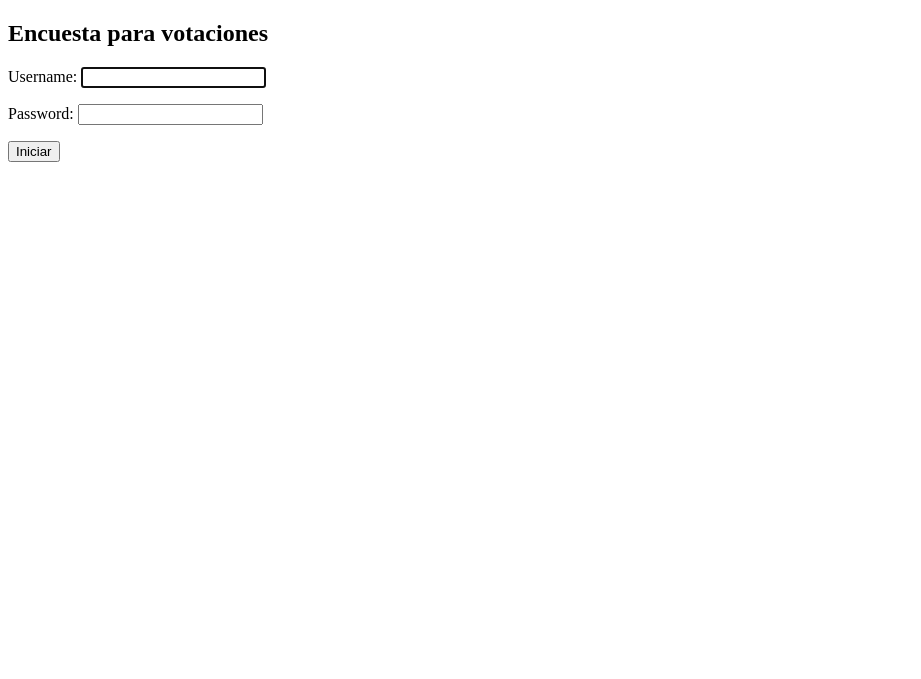
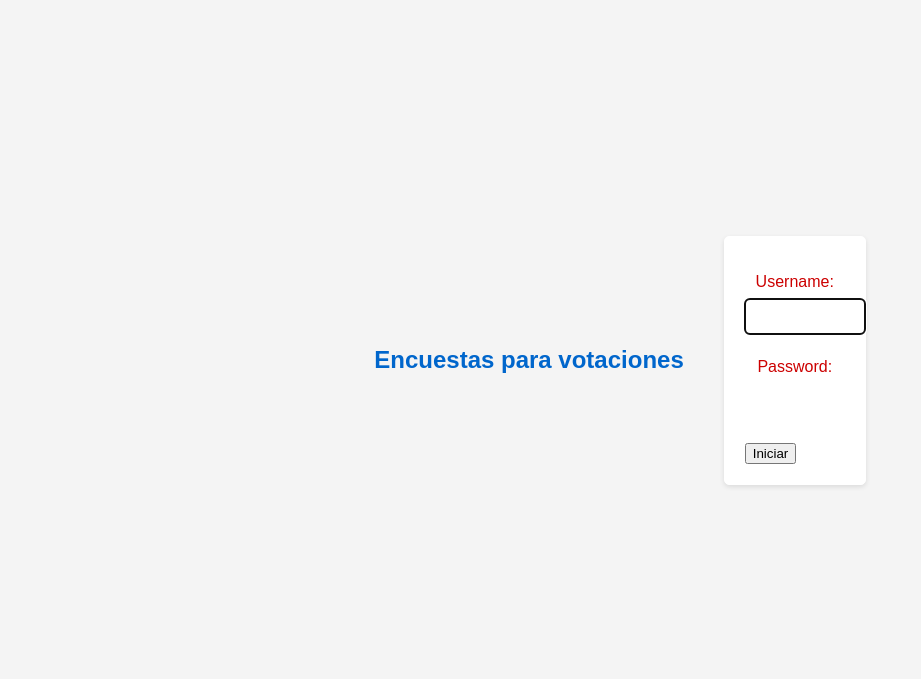
Before and after one commit to AlanArana23/Encuestas, a Django app: page /accounts/login/ in a window 1280 px wide. Shown: the top 679 px of the page, without its empty margins (0-921 px from the left). Run offline with Django 5.2, Linux system fonts and the light colour scheme.

Commit message:
Stylesheet

```diff
--- /dev/null
+++ b/votaciones/static/votaciones/login.css
@@ -0,0 +1,40 @@
+body {
+    font-family: Arial, Helvetica, sans-serif;
+    background-color: #f4f4f4;
+    color: #333333;
+    margin: 40px;
+    display: flex;
+    justify-content: center;
+    align-items: center;
+    height: 80vh;
+}
+
+form{
+    background-color: #FFFFFF;
+    border: 1px solid #FFFFFF;
+    margin: 40px;
+    padding: 20px;
+    border-radius: 5px;
+    box-shadow: 0 2px 5px rgba(0,0,0,0.1);
+    width: 100px;
+}
+
+h2{
+    text-align: center;
+    color: #0066CC;
+}
+
+input{
+    width: calc(100% - 22);
+    padding: 10px;
+    margin: 8px 0;
+    border: none;
+    cursor: pointer;
+    width: 100%;
+    border-radius: 5px;
+}
+
+p{
+    color: #CC0000;
+    text-align: center;
+}
--- a/votaciones/templates/registration/login.html
+++ b/votaciones/templates/registration/login.html
@@ -1,18 +1,24 @@
 <!DOCTYPE html>
 <html lang="en">
 <head>
+    {% load static %}
     <meta charset="UTF-8">
-    <title>Iniciar sesion</title>
+    <meta name="viewport" content="width=device-width, initial-scale=1.0">
+    <link rel="stylesheet" href="{% static 'votaciones/login.css' %}">
+    <title>Iniciar Sesion</title>
 </head>
 <body>
-        <h2>Encuesta para votaciones</h2>
+    <h2>Encuestas para votaciones</h2>
     <form method="post">
+
         {% csrf_token %}
         {{form.as_p}}
-            <button type="submit">Iniciar</button>
+        <button type="submit">
+            Iniciar
+        </button>
     </form>
     {% if form.errors %}
-            <p> El usuario o la contraseña son incorrectos.</p>
+    <p>El usuario o la contraseña son incorrectas.</p>
     {% endif %}
 
 </body>
```
Also changed, not shown: votaciones/templates/votaciones/index.html (+8 -0 lines), db.sqlite3. Lines whose indentation alone changed are shown as unchanged.
